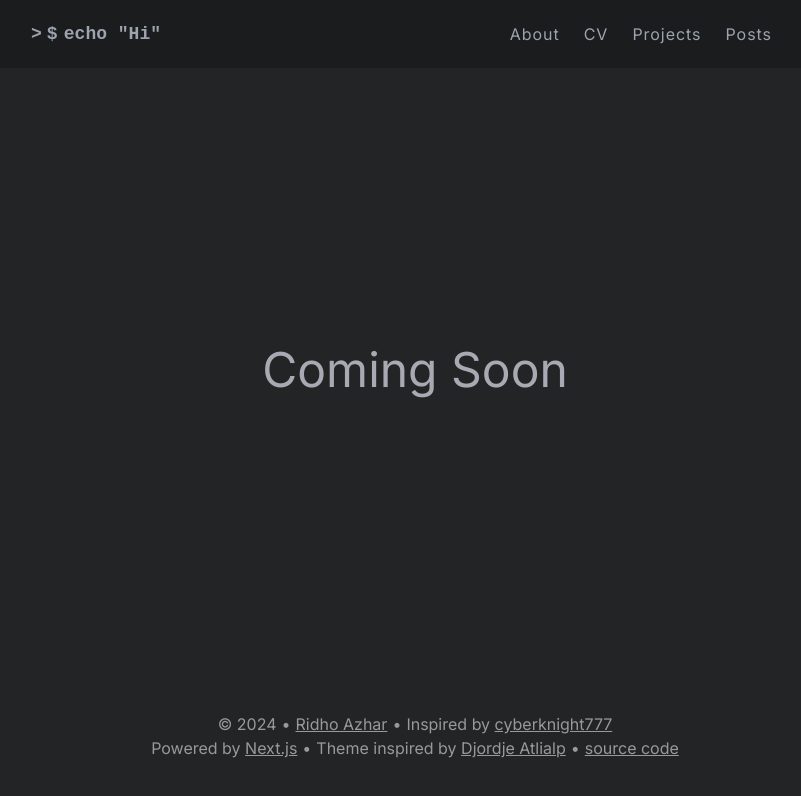
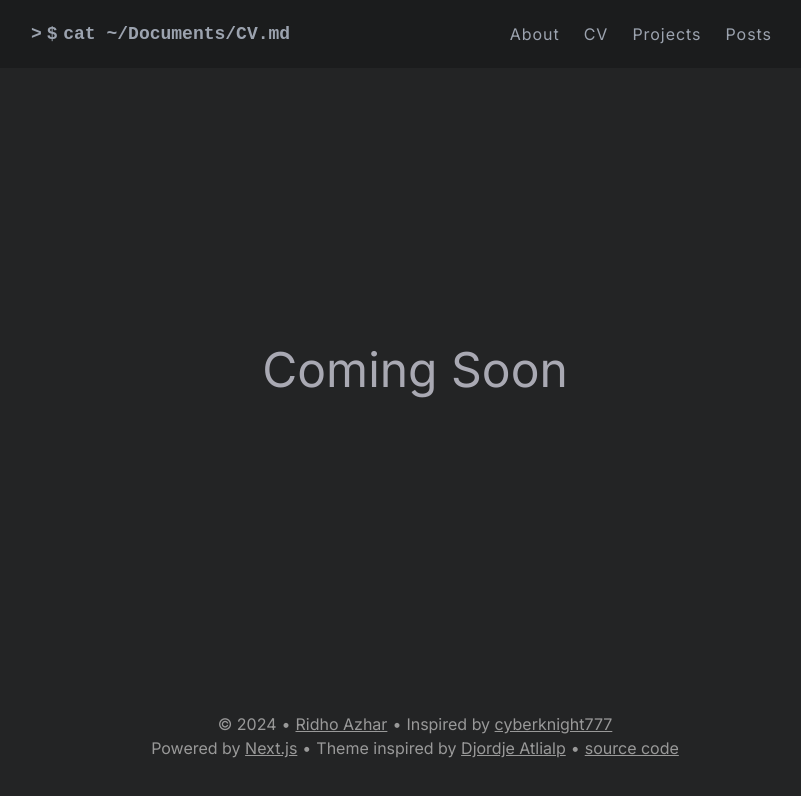
Before and after one commit to ridhozhr10/ridhozhr10.github.io, a Next.js app: page /cv in a window 1280 px wide. Shown: the top 796 px of the page, without its empty margins (225-1026 px from the left). Built offline with nearby package versions, Linux system fonts and the light colour scheme.

Commit message:
add cringe ass logo text mweheh

```diff
--- a/src/app/about/page.tsx
+++ b/src/app/about/page.tsx
@@ -6,7 +6,7 @@ export const metadata = {
 
 export default function About() {
   return (
-    <BaseLayout>
+    <BaseLayout logoText="whoami">
       <main>
         <h1 className="text-5xl">Coming Soon</h1>
       </main>
--- a/src/app/cv/page.tsx
+++ b/src/app/cv/page.tsx
@@ -6,7 +6,7 @@ export const metadata = {
 
 export default function CV() {
   return (
-    <BaseLayout>
+    <BaseLayout logoText="cat ~/Documents/CV.md">
       <main>
         <h1 className="text-5xl">Coming Soon</h1>
       </main>
--- a/src/app/posts/[...path]/page.tsx
+++ b/src/app/posts/[...path]/page.tsx
@@ -18,7 +18,7 @@ export default async function Post({ params }: Props) {
 
   const content = await mdToHtml(post.content);
   return (
-    <BaseLayout>
+    <BaseLayout logoText="cat ./content.txt | less ">
       <main className="post">
         <BlogPost content={content} title={post.title} />
       </main>
--- a/src/app/posts/page.tsx
+++ b/src/app/posts/page.tsx
@@ -6,7 +6,7 @@ export const metadata = {
 
 export default function Posts() {
   return (
-    <BaseLayout>
+    <BaseLayout logoText="cd /Documents/posts">
       <main>
         <h1 className="text-5xl">Coming Soon</h1>
       </main>
```
